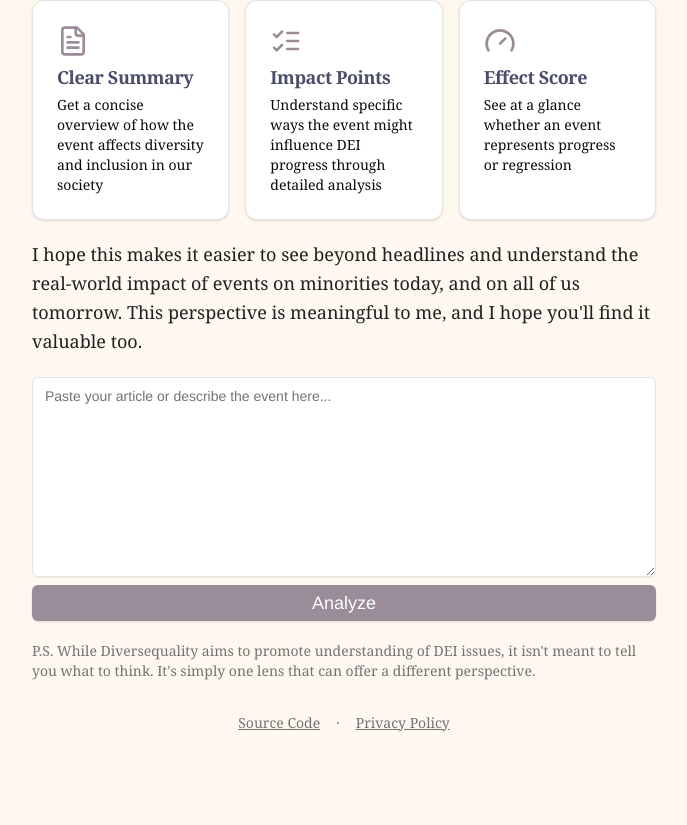
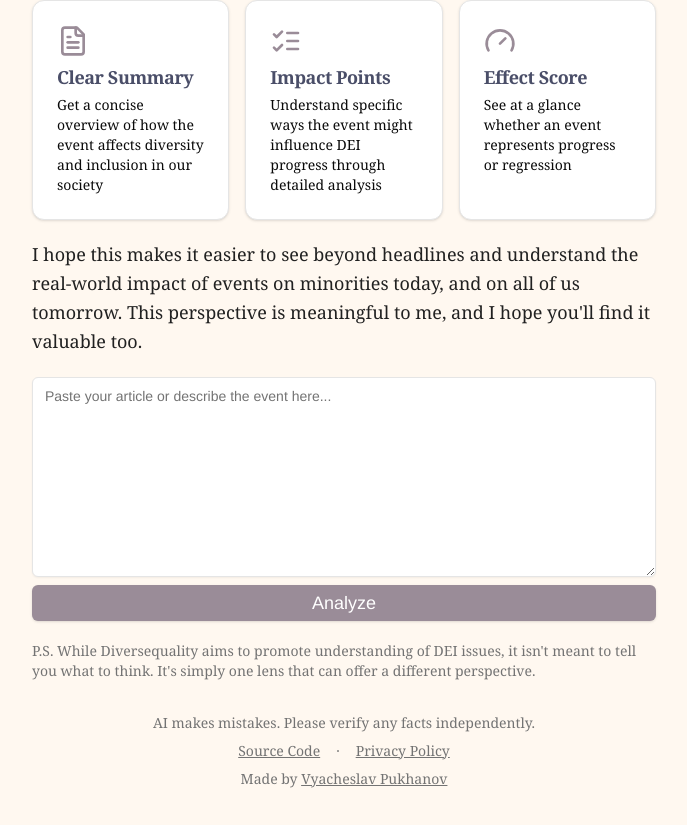
Before and after one commit to vpukhanov/diversequality, a Next.js app: page / in a window 1280 px wide. Shown: the part 348-1173 px from the top of the page, without its empty margins (296-983 px from the left). Before the commit the page ends 1145 px from the top, so only its background shows below. Built offline with nearby package versions, Linux system fonts and the light colour scheme; no server answers; what @openrouter/ai-sdk-provider would draw is missing.

Commit message:
feat: add link and disclaimer in footer

```diff
--- a/app/layout.tsx
+++ b/app/layout.tsx
@@ -1,4 +1,4 @@
-import Link from "next/link";
+import Footer from "@/components/footer";
 
 import "./globals.css";
 import { PostHogProvider } from "./providers";
@@ -14,24 +14,7 @@
         <PostHogProvider>
           <div className="mx-auto flex min-h-screen max-w-2xl flex-col items-center justify-between px-6 py-16">
             {children}
-            <footer className="mt-8 text-center text-sm text-muted-foreground">
-              <div className="space-x-4">
-                <a
-                  href="https://github.com/vpukhanov/diversequality"
-                  target="_blank"
-                  className="underline hover:text-foreground"
-                >
-                  Source Code
-                </a>
-                <span>·</span>
-                <Link
-                  href="/privacy"
-                  className="underline hover:text-foreground"
-                >
-                  Privacy Policy
-                </Link>
-              </div>
-            </footer>
+            <Footer />
           </div>
         </PostHogProvider>
       </body>
--- /dev/null
+++ b/components/footer.tsx
@@ -0,0 +1,32 @@
+import Link from "next/link";
+
+export default function Footer() {
+  return (
+    <footer className="mt-8 space-y-2 text-center text-sm text-muted-foreground">
+      <div>AI makes mistakes. Please verify any facts independently.</div>
+      <div className="space-x-4">
+        <a
+          href="https://github.com/vpukhanov/diversequality"
+          target="_blank"
+          className="underline hover:text-foreground"
+        >
+          Source Code
+        </a>
+        <span>·</span>
+        <Link href="/privacy" className="underline hover:text-foreground">
+          Privacy Policy
+        </Link>
+      </div>
+      <div>
+        Made by{" "}
+        <a
+          href="https://pukhanov.ru"
+          target="_blank"
+          className="underline hover:text-foreground"
+        >
+          Vyacheslav Pukhanov
+        </a>
+      </div>
+    </footer>
+  );
+}
```
